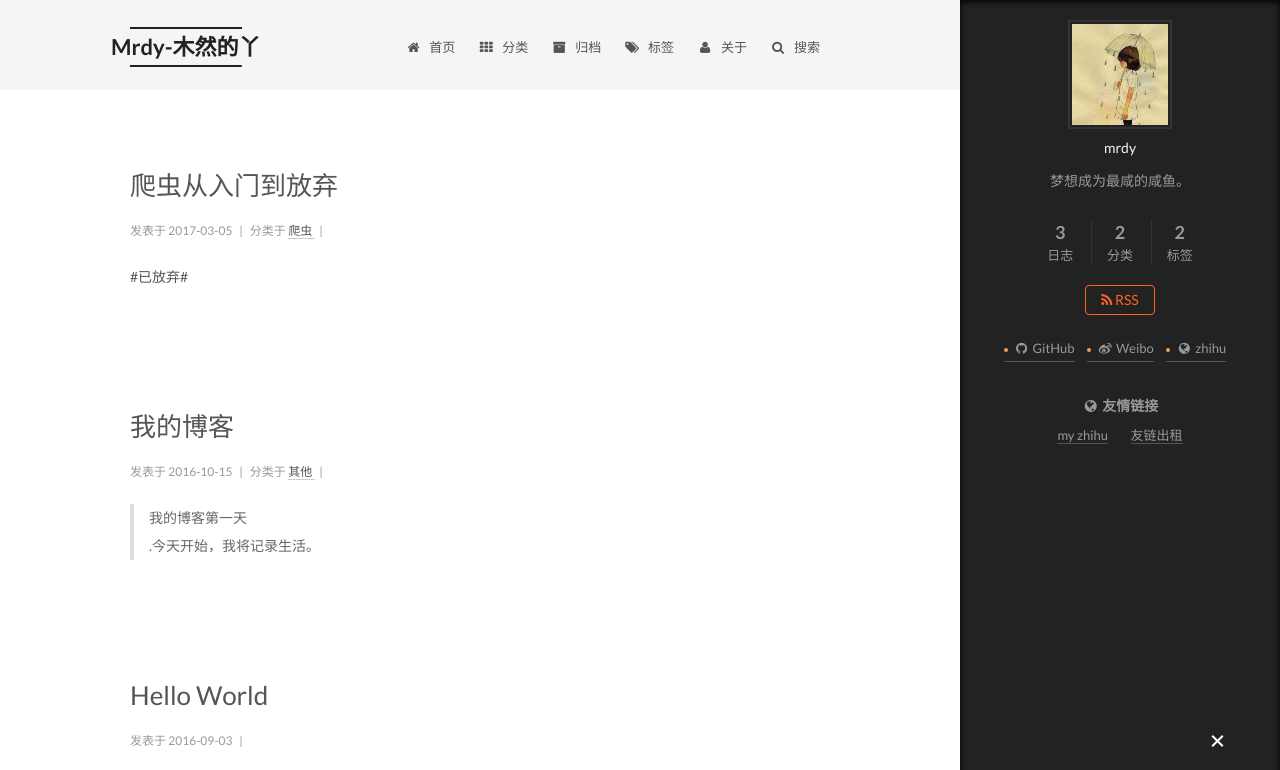
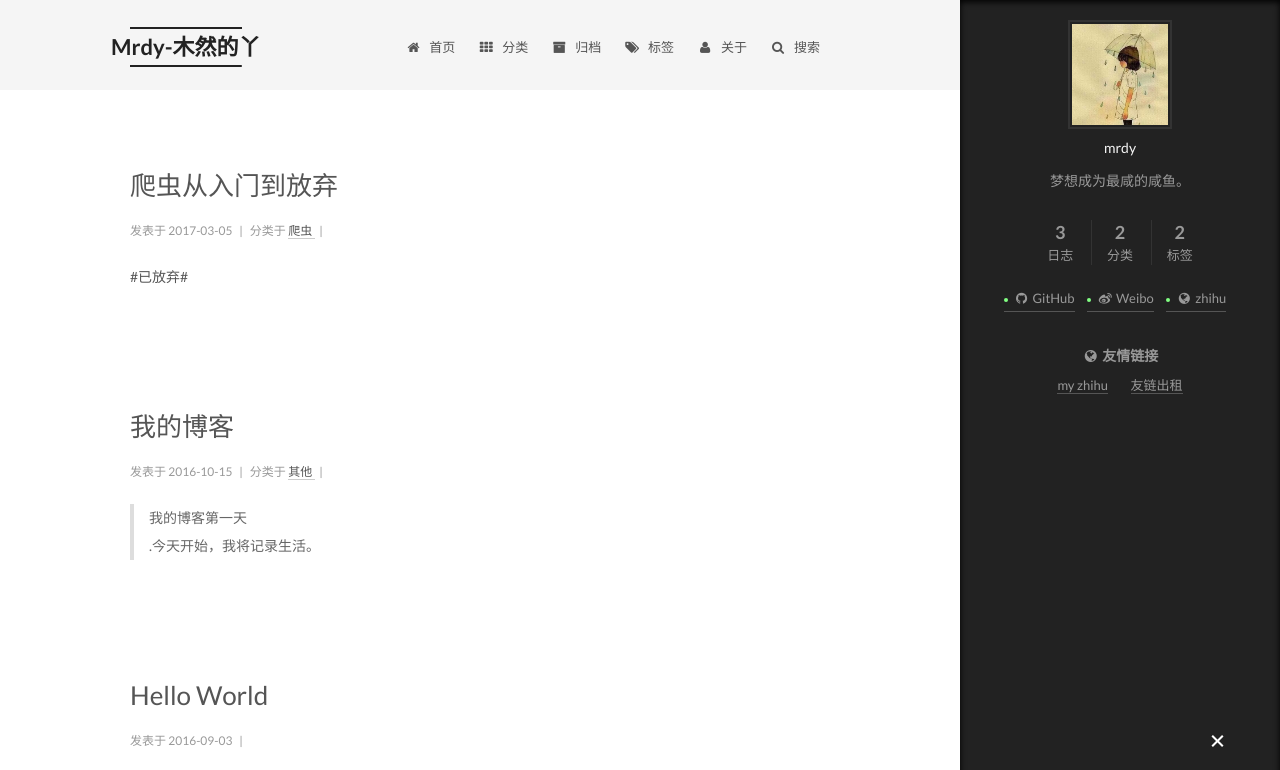
Before and after one commit to nonu11/test1, a plain HTML site: page index.html in a window 1280 px wide. Both pictures are taken after a click on the element 1217 px from the left and 742 px from the top of the page. Shown: the top 770 px of the page. Drawn offline with nearby package versions, Linux system fonts and the light colour scheme; some packages are replaced by stand-ins of ours; a script that the page names is missing.

Commit message:
Site updated: 2017-08-31 15:42:36

```diff
--- a/css/main.css
+++ b/css/main.css
@@ -1557,7 +1557,7 @@ pre .javascript .function {
   width: 4px;
   height: 4px;
   border-radius: 50%;
-  background: #eb9f5e;
+  background: #81ff82;
 }
 .links-of-blogroll {
   font-size: 13px;
--- a/index.html
+++ b/index.html
@@ -73,8 +73,6 @@
 
 
 
-
-  <link rel="alternate" href="/atom.xml" title="Mrdy-木然的丫" type="application/atom+xml" />
 
 
 
@@ -691,13 +689,6 @@
         </nav>
 
 
-          <div class="feed-link motion-element">
-            <a href="/atom.xml" rel="alternate">
-              <i class="fa fa-rss"></i>
-              RSS
-            </a>
-          </div>
-
 
         <div class="links-of-author motion-element">
 
```
Also changed, not shown: 2016/09/03/hello-world/index.html (+0 -9 lines), 2016/10/15/我的博客/index.html (+0 -9 lines), 2017/03/05/2017-03-05-爬虫从入门到放弃/index.html (+0 -9 lines), about/404.html (+0 -9 lines), about/index.html (+0 -9 lines), archives/2016/09/index.html (+0 -9 lines), archives/2016/10/index.html (+0 -9 lines), archives/2016/index.html (+0 -9 lines), archives/2017/03/index.html (+0 -9 lines), archives/2017/index.html (+0 -9 lines), archives/index.html (+0 -9 lines), categories/index.html (+0 -11 lines), categories/其他/index.html (+0 -9 lines), categories/爬虫/index.html (+0 -9 lines), 3 more files.
